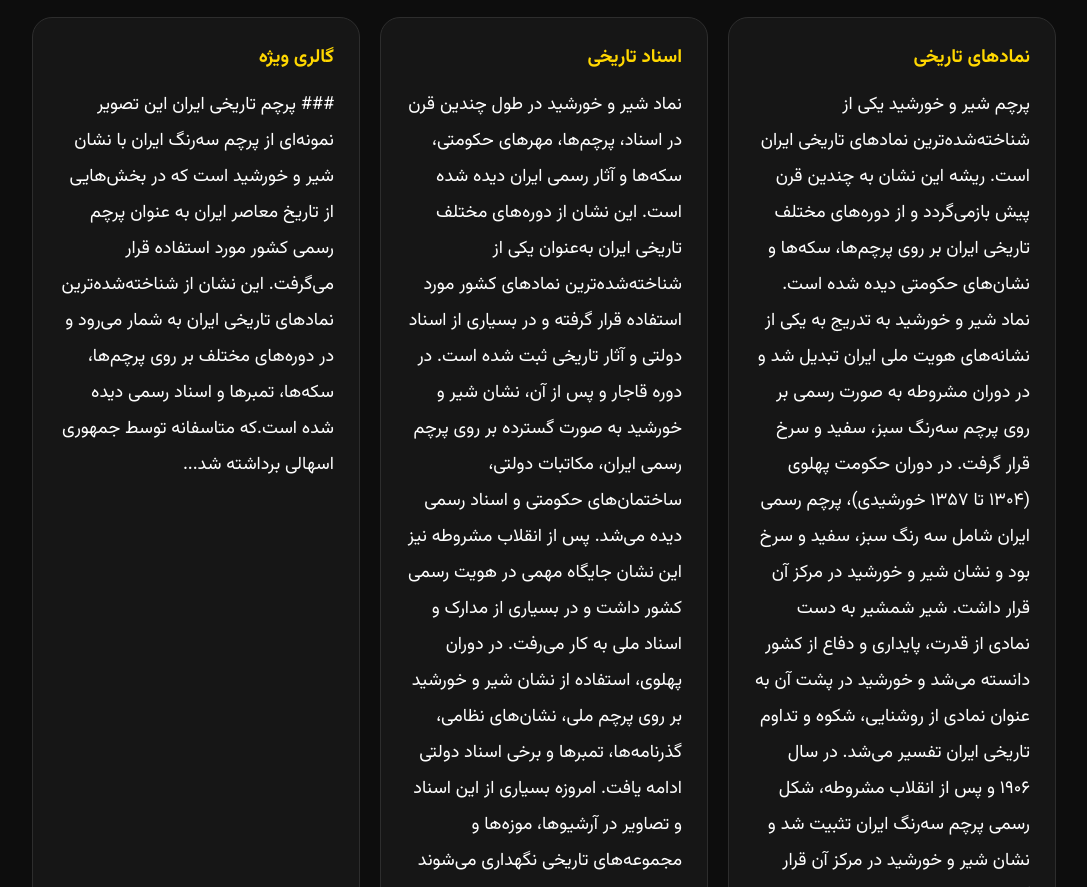
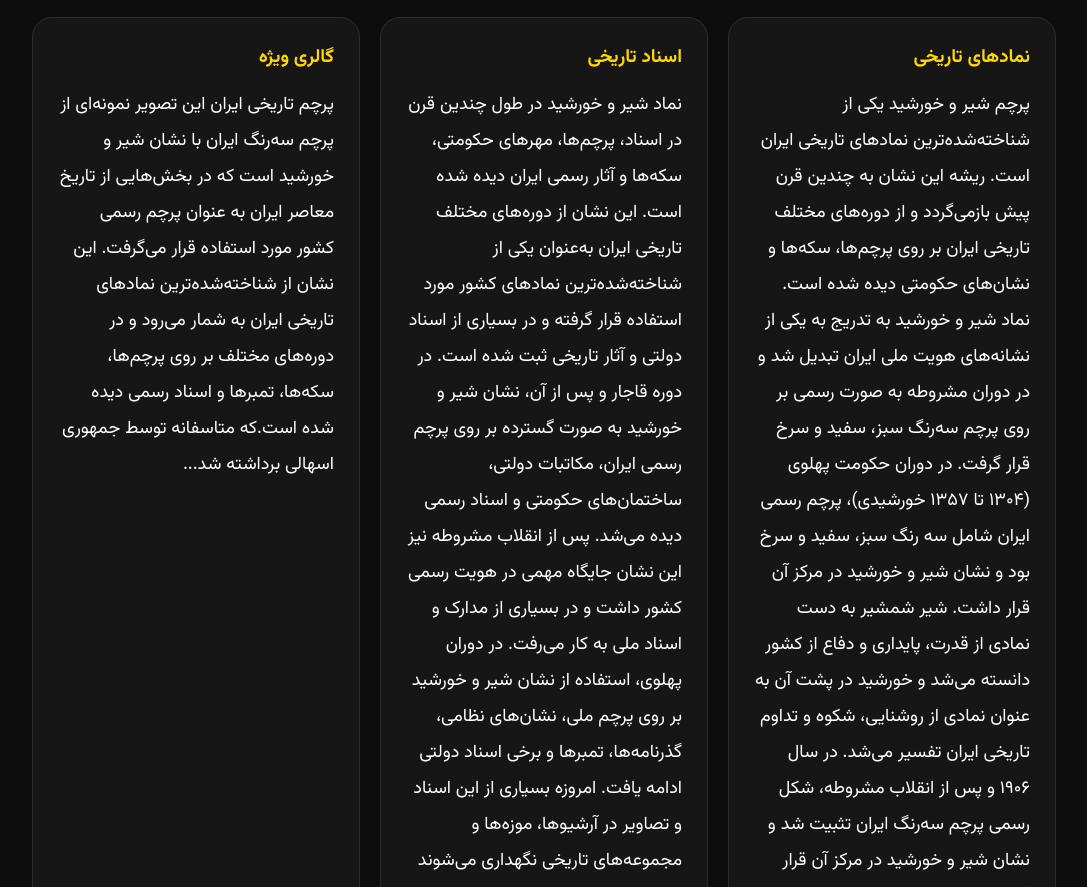
Before and after one commit to utruc/evgvlevrbethhbehhebilibtrlirihheuibhrevuvujbkl, a plain HTML site: page index.html in a window 1280 px wide. Shown: the part 1554-2441 px from the top of the page, without its empty margins (96-1183 px from the left). Drawn offline with Linux system fonts and the light colour scheme; no server answers.

Commit message:
Update index.html

```diff
--- a/index.html
+++ b/index.html
@@ -137,7 +137,7 @@
                 <h3>گالری ویژه</h3>
 
                 <p>
-### پرچم تاریخی ایران
+پرچم تاریخی ایران
 
 این تصویر نمونه‌ای از پرچم سه‌رنگ ایران با نشان شیر و خورشید است که در بخش‌هایی از تاریخ معاصر ایران به عنوان پرچم رسمی کشور مورد استفاده قرار می‌گرفت. این نشان از شناخته‌شده‌ترین نمادهای تاریخی ایران به شمار می‌رود و در دوره‌های مختلف بر روی پرچم‌ها، سکه‌ها، تمبرها و اسناد رسمی دیده شده است.که متاسفانه توسط جمهوری اسهالی برداشته شد...                </p>
 
```
